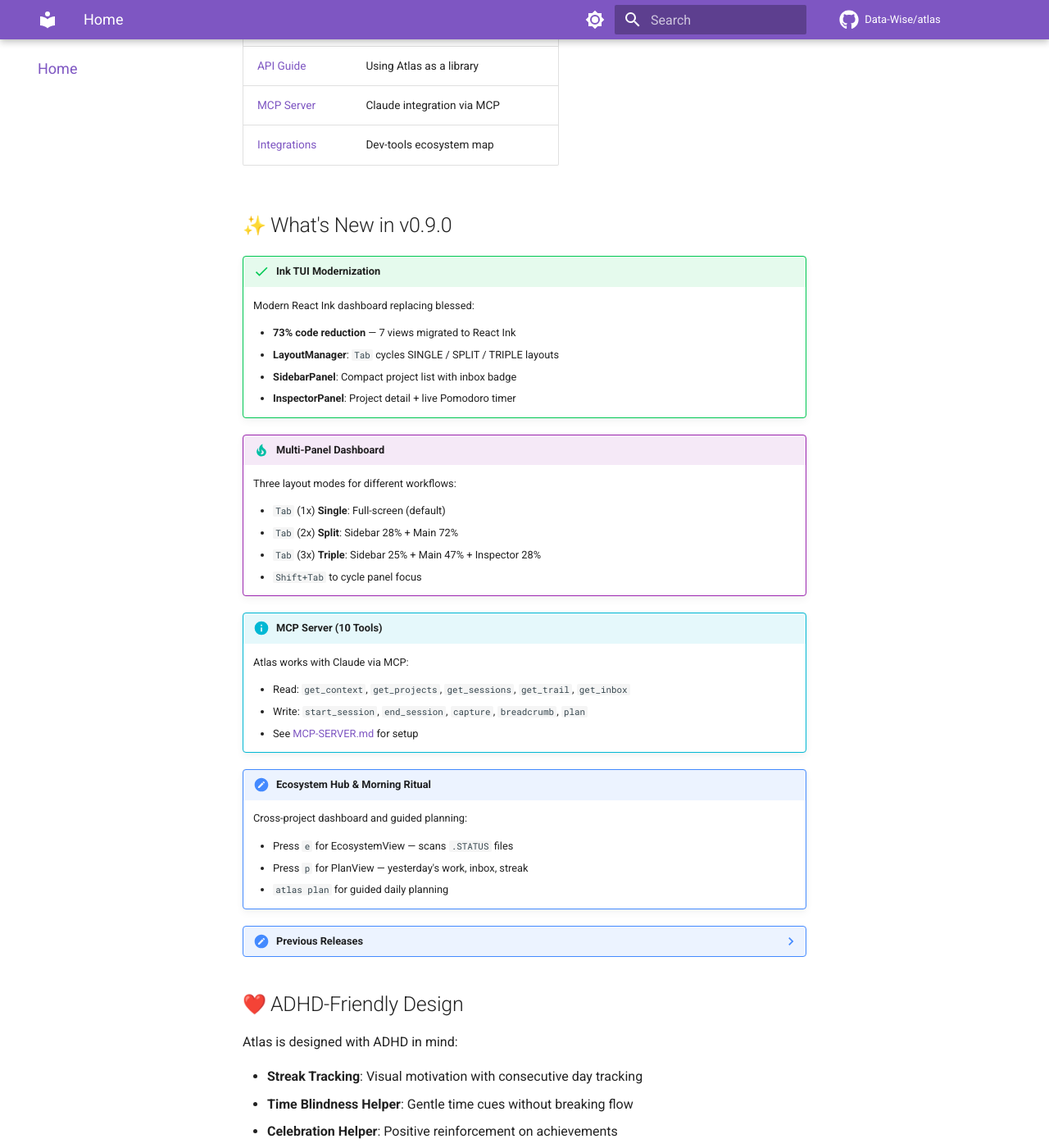
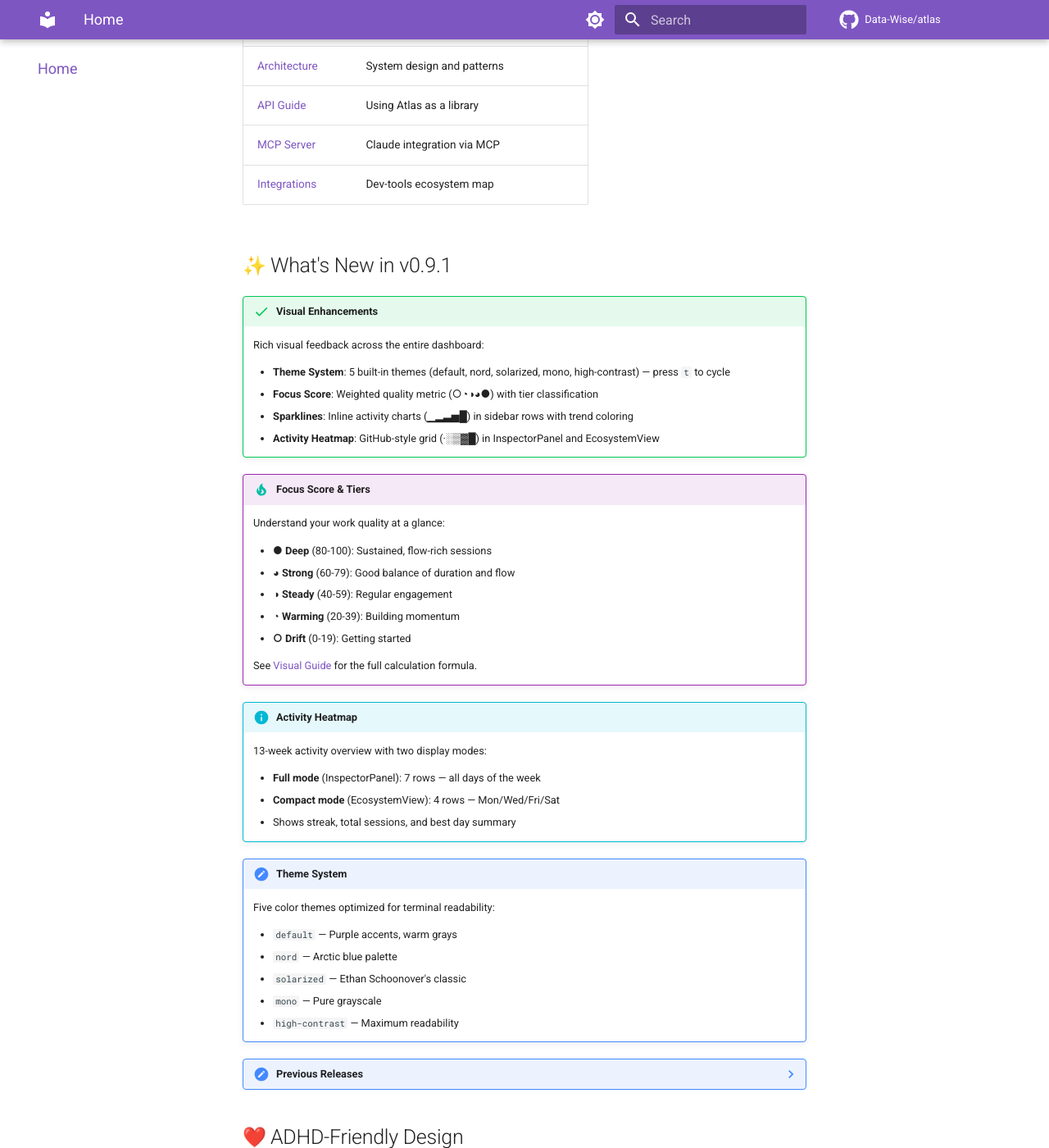
Before and after one commit to Data-Wise/atlas, an MkDocs documentation site: the page built from docs/index.md, in a window 1280 px wide and 1400 px high, scrolled down 3529 px. Shown: the whole window at 82% size. Built offline with MkDocs 1.6.1 and Material for MkDocs 9.7.7, drawn with Linux system fonts in a browser that asks for light colours; emoji names are drawn with the system emoji font; comment, search, counter and statistics services are not loaded; some of the changed text lies outside the part shown.

Commit message:
docs: add v0.9.1 visual guide and update all documentation
New VISUAL-GUIDE.md covers theme system API, focus score calculation,
sparkline data, and activity heatmap component with full code examples
and file references.

Updated: index.md (What's New v0.9.1), CLI-REFERENCE.md (focus score
in stats output, sparklines/heatmap in dashboard panels),
ARCHITECTURE.md (new presenters and component tree), ROADMAP.md
(Sprint 2 complete, milestones updated), mkdocs.yml (nav entry).

Co-Authored-By: Claude Opus 4.6 <noreply@anthropic.com>

```diff
--- a/docs/index.md
+++ b/docs/index.md
@@ -136,6 +136,7 @@ atlas dash
 | [Tutorial](TUTORIAL.md) | Step-by-step introduction (15 min) |
 | [Quick Reference](REFCARD.md) | Printable command cheat sheet |
 | [Workflows](WORKFLOWS.md) | ADHD-friendly workflow patterns |
+| [Visual Guide](VISUAL-GUIDE.md) | Themes, focus score, sparklines, heatmap |
 | [CLI Reference](CLI-REFERENCE.md) | Complete command documentation |
 | [Configuration](CONFIGURATION.md) | All settings and preferences |
 | [Architecture](ARCHITECTURE.md) | System design and patterns |
@@ -143,39 +144,45 @@ atlas dash
 | [MCP Server](MCP-SERVER.md) | Claude integration via MCP |
 | [Integrations](INTEGRATIONS.md) | Dev-tools ecosystem map |
 
-## :sparkles: What's New in v0.9.0
+## :sparkles: What's New in v0.9.1
 
-!!! success "Ink TUI Modernization"
-    Modern React Ink dashboard replacing blessed:
+!!! success "Visual Enhancements"
+    Rich visual feedback across the entire dashboard:
 
-    - **73% code reduction** — 7 views migrated to React Ink
-    - **LayoutManager**: `Tab` cycles SINGLE / SPLIT / TRIPLE layouts
-    - **SidebarPanel**: Compact project list with inbox badge
-    - **InspectorPanel**: Project detail + live Pomodoro timer
+    - **Theme System**: 5 built-in themes (default, nord, solarized, mono, high-contrast) — press `t` to cycle
+    - **Focus Score**: Weighted quality metric (○◔◑◕●) with tier classification
+    - **Sparklines**: Inline activity charts (▁▂▃▅█) in sidebar rows with trend coloring
+    - **Activity Heatmap**: GitHub-style grid (·░▒▓█) in InspectorPanel and EcosystemView
 
-!!! tip "Multi-Panel Dashboard"
-    Three layout modes for different workflows:
+!!! tip "Focus Score & Tiers"
+    Understand your work quality at a glance:
 
-    - `Tab` (1x) **Single**: Full-screen (default)
-    - `Tab` (2x) **Split**: Sidebar 28% + Main 72%
-    - `Tab` (3x) **Triple**: Sidebar 25% + Main 47% + Inspector 28%
-    - `Shift+Tab` to cycle panel focus
+    - **● Deep** (80-100): Sustained, flow-rich sessions
+    - **◕ Strong** (60-79): Good balance of duration and flow
+    - **◑ Steady** (40-59): Regular engagement
+    - **◔ Warming** (20-39): Building momentum
+    - **○ Drift** (0-19): Getting started
 
-!!! info "MCP Server (10 Tools)"
-    Atlas works with Claude via MCP:
+    See [Visual Guide](VISUAL-GUIDE.md) for the full calculation formula.
 
-    - Read: `get_context`, `get_projects`, `get_sessions`, `get_trail`, `get_inbox`
-    - Write: `start_session`, `end_session`, `capture`, `breadcrumb`, `plan`
-    - See [MCP-SERVER.md](MCP-SERVER.md) for setup
+!!! info "Activity Heatmap"
+    13-week activity overview with two display modes:
 
-!!! note "Ecosystem Hub & Morning Ritual"
-    Cross-project dashboard and guided planning:
+    - **Full mode** (InspectorPanel): 7 rows — all days of the week
+    - **Compact mode** (EcosystemView): 4 rows — Mon/Wed/Fri/Sat
+    - Shows streak, total sessions, and best day summary
 
-    - Press `e` for EcosystemView — scans `.STATUS` files
-    - Press `p` for PlanView — yesterday's work, inbox, streak
-    - `atlas plan` for guided daily planning
+!!! note "Theme System"
+    Five color themes optimized for terminal readability:
+
+    - `default` — Purple accents, warm grays
+    - `nord` — Arctic blue palette
+    - `solarized` — Ethan Schoonover's classic
+    - `mono` — Pure grayscale
+    - `high-contrast` — Maximum readability
 
 ??? note "Previous Releases"
+    - **v0.9.0**: Ink TUI Modernization, Multi-Panel Dashboard, 73% code reduction
     - **v0.8.0**: Ecosystem Hub, Morning Ritual, MCP Server, Time Estimation
     - **v0.7.0**: Task-Based Focus, Calendar Export, Timeline View
     - **v0.6.x**: Session analytics, stats export
--- a/mkdocs.yml
+++ b/mkdocs.yml
@@ -82,6 +82,7 @@ nav:
     - Installation: getting-started/installation.md
   - User Guide:
     - Workflows: WORKFLOWS.md
+    - Visual Guide: VISUAL-GUIDE.md
     - CLI Reference: CLI-REFERENCE.md
     - Configuration: CONFIGURATION.md
   - Architecture:
```
Also changed, not shown: docs/ARCHITECTURE.md (+14 -9 lines), docs/CLI-REFERENCE.md (+44 -19 lines), docs/ROADMAP.md (+18 -19 lines), docs/VISUAL-GUIDE.md (added, +367 -0 lines).
